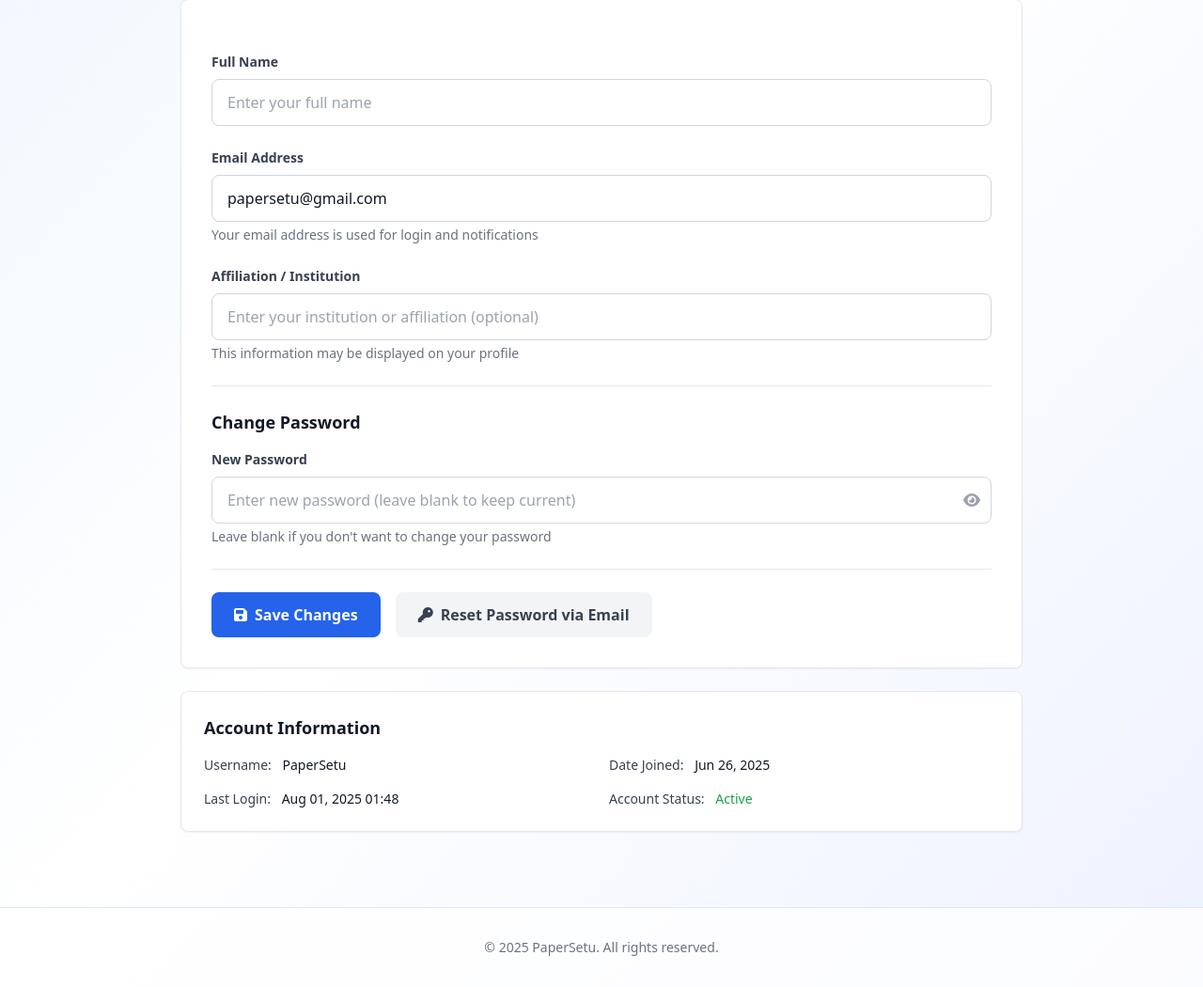
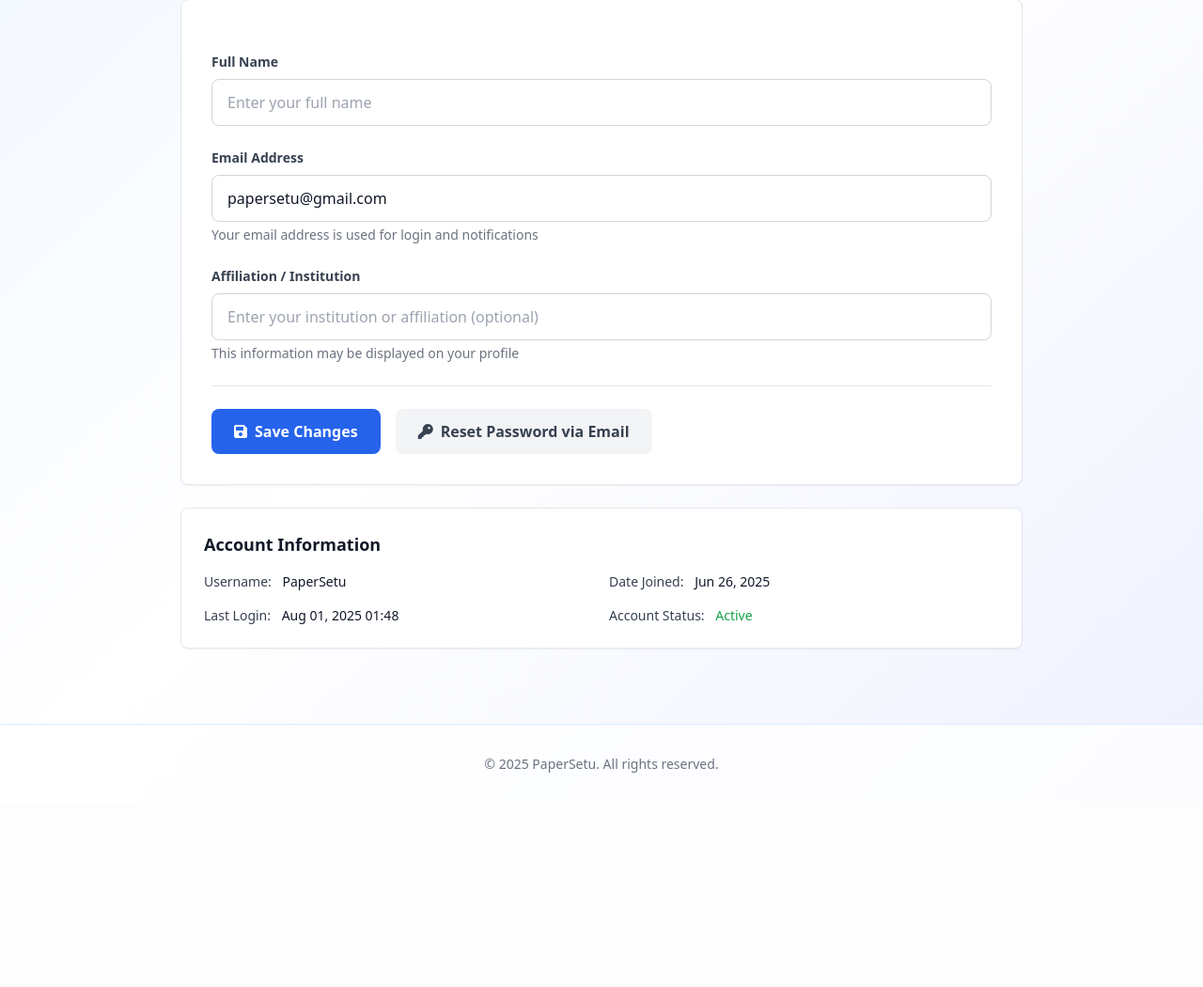
Before and after one commit to HemangJangir/papersetu2, a Django app: page /dashboard/settings/ in a window 1280 px wide. Shown: the part 344-1394 px from the top of the page at 94% size. After the commit the page ends 1166 px from the top, so only its background shows below. Run offline with Django 5.2, Linux system fonts and the light colour scheme; a user stored in the database is signed in; some libraries are stand-ins or nearby versions.

Commit message:
settings page

```diff
--- a/dashboard/views.py
+++ b/dashboard/views.py
@@ -3018,12 +3018,16 @@
 
 @login_required
 def user_settings(request):
+    # Clear any password reset messages that might be persisting
+    # This prevents the "Password reset successful!" message from appearing incorrectly
+    storage = messages.get_messages(request)
+    storage.used = True  # Mark all messages as used to clear them
+
     if request.method == 'POST':
         # Handle form submission
         full_name = request.POST.get('full_name', '').strip()
         email = request.POST.get('email', '').strip()
         affiliation = request.POST.get('affiliation', '').strip()
-        new_password = request.POST.get('password', '').strip()
 
         # Update user information
         if full_name:
@@ -3043,14 +3047,6 @@
         if hasattr(request.user, 'profile') and affiliation is not None:
             request.user.profile.affiliation = affiliation
             request.user.profile.save()
-
-        # Update password if provided
-        if new_password:
-            request.user.set_password(new_password)
-            messages.success(request, 'Password updated successfully. Please log in again.')
-            from django.contrib.auth import logout
-            logout(request)
-            return redirect('accounts:login')
 
         request.user.save()
         messages.success(request, 'Profile updated successfully.')
--- a/templates/dashboard/settings.html
+++ b/templates/dashboard/settings.html
@@ -62,26 +62,7 @@
                 <p class="mt-1 text-sm text-gray-500">This information may be displayed on your profile</p>
             </div>
 
-            <!-- Password Section -->
-            <div class="border-t border-gray-200 pt-6">
-                <h3 class="text-lg font-semibold text-gray-900 mb-4">Change Password</h3>
-                <div>
-                    <label class="block text-sm font-semibold text-gray-700 mb-2">New Password</label>
-                    <div class="relative">
-                        <input type="password"
-                               name="password"
-                               id="new_password"
-                               class="w-full px-4 py-3 border border-gray-300 rounded-lg focus:ring-2 focus:ring-blue-500 focus:border-transparent transition-colors"
-                               placeholder="Enter new password (leave blank to keep current)">
-                        <button type="button"
-                                onclick="togglePassword('new_password')"
-                                class="absolute right-3 top-1/2 transform -translate-y-1/2 text-gray-400 hover:text-gray-600 focus:outline-none">
-                            <i class="fas fa-eye" id="password-eye"></i>
-                        </button>
-                    </div>
-                    <p class="mt-1 text-sm text-gray-500">Leave blank if you don't want to change your password</p>
-                </div>
-            </div>
+
 
             <!-- Action Buttons -->
             <div class="flex gap-4 pt-6 border-t border-gray-200">
@@ -121,20 +102,5 @@
     </div>
 </div>
 
-<script>
-    function togglePassword(fieldId) {
-        const field = document.getElementById(fieldId);
-        const eye = document.getElementById('password-eye');
 
-        if (field.type === 'password') {
-            field.type = 'text';
-            eye.classList.remove('fa-eye');
-            eye.classList.add('fa-eye-slash');
-        } else {
-            field.type = 'password';
-            eye.classList.remove('fa-eye-slash');
-            eye.classList.add('fa-eye');
-        }
-    }
-</script>
 {% endblock %}
```
Also changed, not shown: accounts/views.py (+31 -0 lines).
